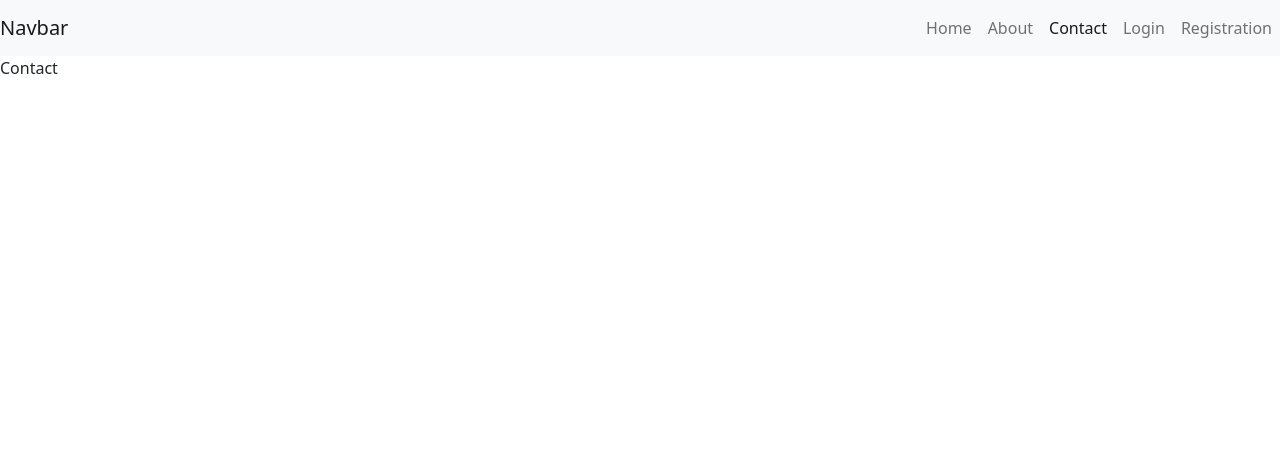
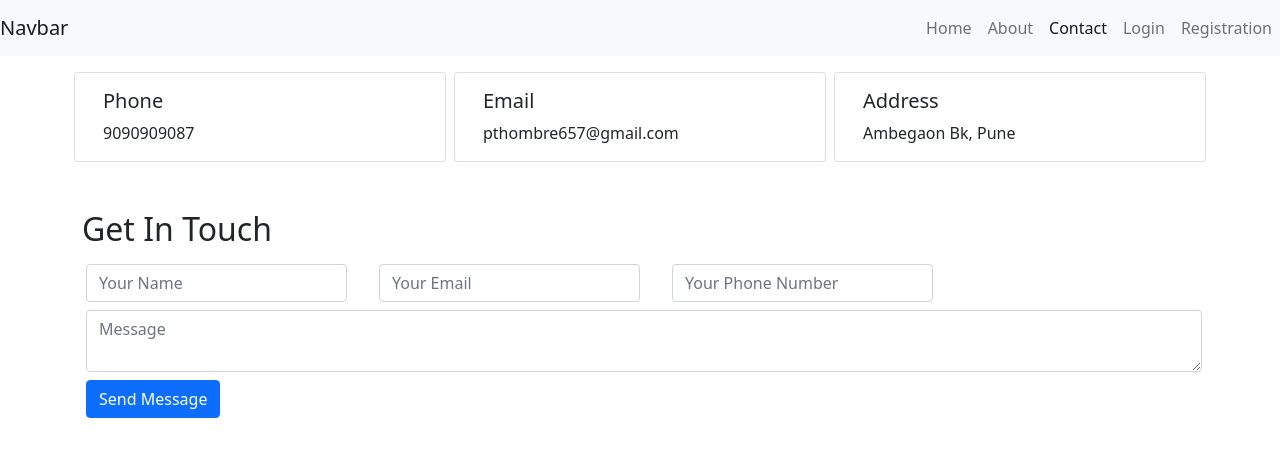
Before and after one commit to pratham022/MERN-CRUD, a React (Create React App) app in the folder client/: page /contact in a window 1280 px wide. Shown: the top 456 px of the page. Built offline with nearby package versions, Linux system fonts and the light colour scheme.

Commit message:
Create UI for about and contact us page

```diff
--- a/client/src/App.css
+++ b/client/src/App.css
@@ -2,37 +2,13 @@
   text-align: center;
 }
 
-.App-logo {
-  height: 40vmin;
-  pointer-events: none;
+.App-header {
+  min-height: 100vh;
 }
 
-@media (prefers-reduced-motion: no-preference) {
-  .App-logo {
-    animation: App-logo-spin infinite 20s linear;
-  }
+.home-container {
+  background: #ADC2A9;  /* fallback for old browsers */
+  background: -webkit-linear-gradient(to right, #ADC2A9 50%, #ffffff 50%);  /* Chrome 10-25, Safari 5.1-6 */
+  background: linear-gradient(to right, #ADC2A9 50%, #ffffff 50%); /* W3C, IE 10+/ Edge, Firefox 16+, Chrome 26+, Opera 12+, Safari 7+ */
+
 }
-
-.App-header {
-  background-color: #282c34;
-  min-height: 100vh;
-  display: flex;
-  flex-direction: column;
-  align-items: center;
-  justify-content: center;
-  font-size: calc(10px + 2vmin);
-  color: white;
-}
-
-.App-link {
-  color: #61dafb;
-}
-
-@keyframes App-logo-spin {
-  from {
-    transform: rotate(0deg);
-  }
-  to {
-    transform: rotate(360deg);
-  }
-}
--- a/client/src/App.js
+++ b/client/src/App.js
@@ -11,7 +11,7 @@ import Signup from './components/Signup';
 
 function App() {
   return (
-    <>
+    <div className="App-header">
       <Navbar />
 
       <Routes>
@@ -21,7 +21,7 @@ function App() {
         <Route exact path="/login" element={<Login/>} />
         <Route exact path="/signup" element={<Signup/>} />
       </Routes>
-    </>
+    </div>
   );
 }
 
--- a/client/src/components/Contact.js
+++ b/client/src/components/Contact.js
@@ -2,8 +2,45 @@ import React from 'react'
 
 function Contact() {
     return (
-        <div>
-            Contact
+        <div className="container">
+            <div className="row mt-3">
+                <div className="card col mx-1">
+                    <div className="card-body">
+                        <h5 class="card-title">Phone</h5>
+                        9090909087
+                    </div>
+                </div>
+                <div className="card col mx-1">
+                    <div className="card-body">
+                        <h5 class="card-title">Email</h5>
+                        pthombre657@gmail.com
+                    </div>
+                </div>
+                <div className="card col mx-1">
+                    <div className="card-body">
+                        <h5 class="card-title">Address</h5>
+                        Ambegaon Bk, Pune
+                    </div>
+                </div>
+            </div>
+            <div className="row mt-5">
+                <h2>Get In Touch</h2>
+                <div className="col-md-3 mx-1">
+                    <input type="text" class="form-control mt-2" placeholder="Your Name" aria-label="Your Name" id="name" name="name"></input>
+                </div>
+                <div className="col-md-3 mx-1">
+                    <input type="email" class="form-control mt-2" placeholder="Your Email" aria-label="Your Email" id="email" name="email"></input>
+                </div>
+                <div className="col-md-3 mx-1">
+                    <input type="number" class="form-control mt-2" placeholder="Your Phone Number" aria-label="Your Phone Number" id="phone" name="phone"></input>
+                </div>
+                <div className="col-md-12 mx-1">
+                    <textarea type="text" class="form-control mt-2" placeholder="Message" aria-label="Message" id="message" name="message"></textarea>
+                </div>
+                <div className="col-md-4 mx-1">
+                    <button type="submit" class="btn btn-primary mt-2">Send Message</button>
+                </div>
+            </div>
         </div>
     )
 }
--- a/client/src/components/Home.js
+++ b/client/src/components/Home.js
@@ -1,9 +1,13 @@
 import React from 'react'
+import '../App.css';
 
 function Home() {
     return (
-        <div>
-            HOME
+        <div className="container home-container" style={{ minHeight: "91vh", minWidth: "100vw" }}>
+            <div style={{ display: "flex", flexDirection: "column", justifyContent: "center", alignItems: "center", height: "91vh" }}>
+                <h3>Welcome to the Simple MERN Project</h3>
+                <p>Prathamesh Thombre welcomes you on-board</p>
+            </div>
         </div>
     )
 }
```
